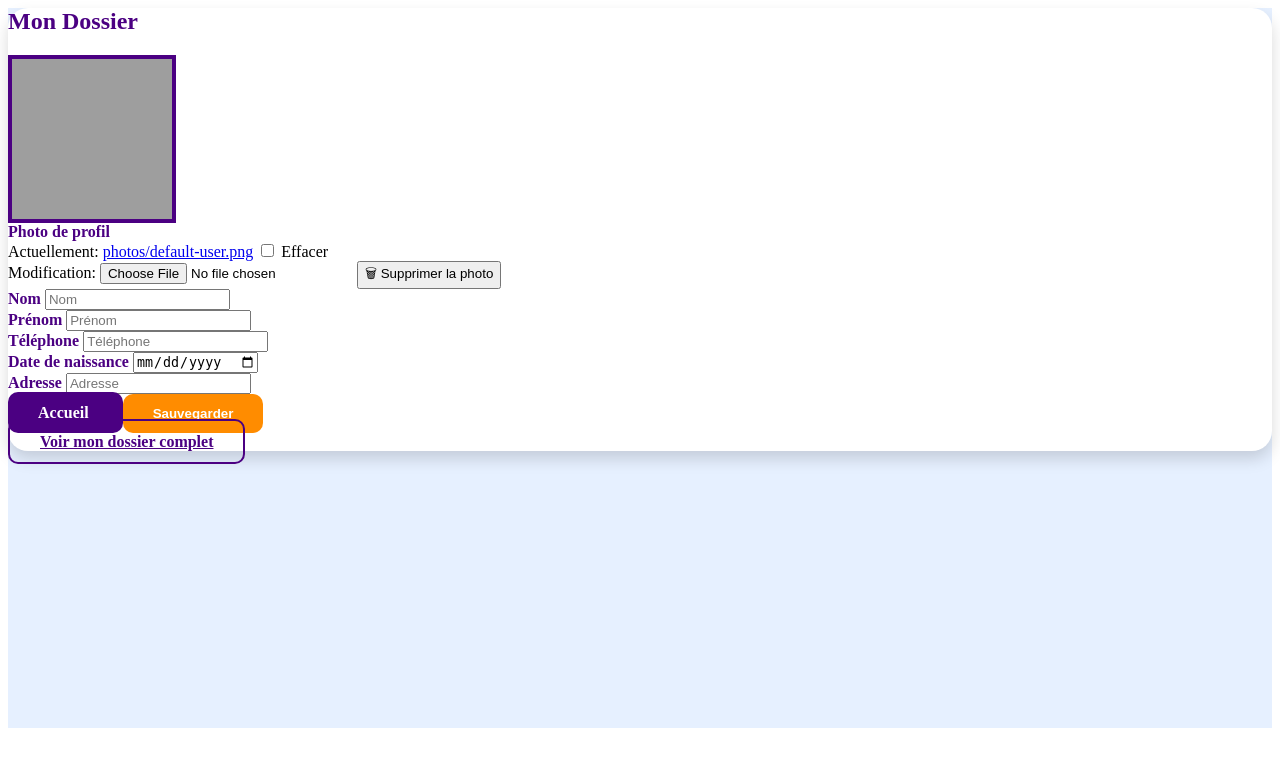
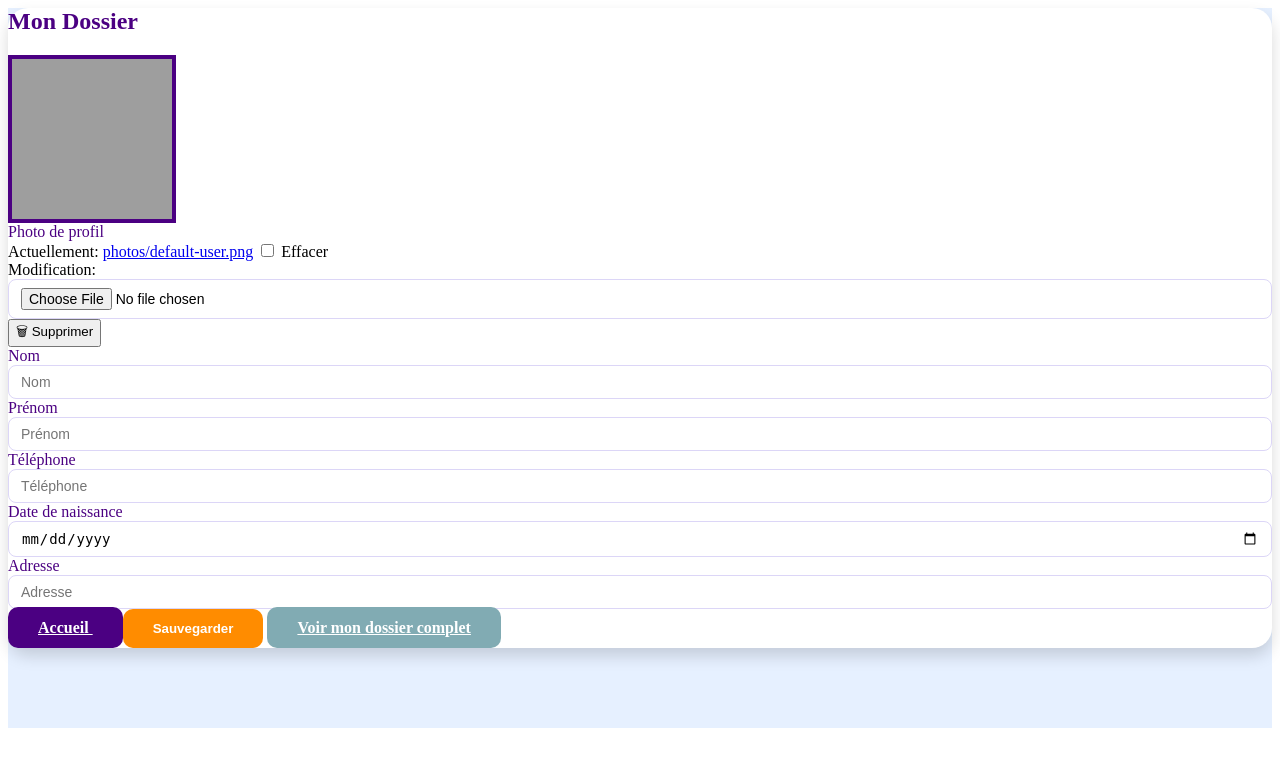
Before and after one commit to thesenegalesehitch/django_first_project, a Django app: page /mon-dossier/ in a window 1280 px wide. Shown: the top 767 px of the page. Run offline with Django 5.2, Linux system fonts and the light colour scheme; a user stored in the database is signed in; data comes from the database, SQL or seed files in the repository; grey boxes are pictures that could not be loaded.

Commit message:
Correction de tous les fichiers

```diff
--- a/myFirstApp/models.py
+++ b/myFirstApp/models.py
@@ -1,17 +1,21 @@
 from django.db import models
 from django.contrib.auth.models import User
 
+# --- Etudiant ---
 class Etudiant(models.Model):
     prenom = models.CharField(max_length=255)
     nom = models.CharField(max_length=255)
-    telephone = models.IntegerField(null=True)
-    adresse = models.CharField(max_length=255)
-    date = models.DateField(null=True)
+    email = models.EmailField(blank=True, null=True)  # ajouté
+    telephone = models.CharField(max_length=20, null=True, blank=True)  # changé en CharField
+    adresse = models.CharField(max_length=255, blank=True)
+    date_naissance = models.DateField(null=True, blank=True)  # renommé pour cohérence
+    filiere = models.CharField(max_length=100, blank=True, null=True)  # ajouté
 
     def __str__(self):
         return f"{self.prenom} {self.nom}"
 
-# Dossier utilisateur
+
+# --- Dossier utilisateur ---
 class Dossier(models.Model):
     user = models.OneToOneField(User, on_delete=models.CASCADE)
     photo = models.ImageField(upload_to='photos/', default='photos/default-user.png', blank=True)
@@ -24,10 +28,14 @@
     def __str__(self):
         return f"Dossier de {self.user.username}"
 
-# Cours accessible à tous les utilisateurs
+
+# --- Cours accessible à tous les utilisateurs ---
 class Cours(models.Model):
     titre = models.CharField(max_length=200)
-    description = models.TextField()
+    code = models.CharField(max_length=50, blank=True, null=True)  # ajouté
+    professeur = models.CharField(max_length=100, blank=True, null=True)  # ajouté
+    credits = models.PositiveIntegerField(default=3)  # ajouté
+    description = models.TextField(blank=True)
     date_creation = models.DateField(auto_now_add=True)
 
     def __str__(self):
--- a/myFirstApp/templates/mon_dossier.html
+++ b/myFirstApp/templates/mon_dossier.html
@@ -6,29 +6,30 @@
 {% block content %}
 <div class="container-fluid py-5" style="background-color:#e6f0ff; min-height:90vh;">
     <div class="row justify-content-center">
-        <div class="col-lg-6 col-md-8 col-sm-10 p-5" style="background-color:#fff; border-radius:20px; box-shadow:0 8px 16px rgba(0,0,0,0.15);">
+        <div class="col-lg-6 col-md-8 col-sm-10 p-5"
+             style="background-color:#fff; border-radius:20px; box-shadow:0 8px 16px rgba(0,0,0,0.15);">
 
             <h2 class="text-center mb-5" style="color:#4B0082; font-weight:bold;">Mon Dossier</h2>
 
-            <!--  Message de succès -->
+            <!-- Message de succès -->
             {% if messages %}
                 {% for message in messages %}
                     <div class="alert text-center fade show" role="alert"
                          style="background-color:#4B0082; color:white; font-weight:bold; border-radius:10px;"
                          id="msg-success">
-                         {{ message }}
+                        {{ message }}
                     </div>
                 {% endfor %}
             {% endif %}
 
-            <!--  Photo utilisateur -->
+            <!-- Photo utilisateur -->
             <div class="text-center mb-4">
                 {% if dossier.photo %}
                     <img src="{{ dossier.photo.url }}" alt="Photo utilisateur"
                          class="rounded-circle"
                          style="width:160px; height:160px; object-fit:cover; border:4px solid #4B0082;">
                 {% else %}
-                    <img src="{% static 'images/default-user.png' %}" alt="Photo par défaut"
+                    <img src="{% static '/images/WhatsApp Image 2025-10-20 at 12.17.54.jpeg' %}" alt="Photo par défaut"
                          class="rounded-circle"
                          style="width:160px; height:160px; object-fit:cover; border:4px solid #4B0082;">
                 {% endif %}
@@ -36,72 +37,70 @@
 
             <form method="POST" enctype="multipart/form-data">
                 {% csrf_token %}
-                <div class="row g-3 text-start">
+                <div class="row g-3">
 
                     <!-- Photo -->
                     <div class="col-12 text-center mb-3">
-                        <label class="form-label" style="color:#4B0082; font-weight:bold;">Photo de profil</label><br>
+                        <label class="form-label fw-bold" style="color:#4B0082;">Photo de profil</label><br>
                         {{ form.photo }}
                         {% if dossier.photo %}
                             <button type="submit" name="delete_photo" value="true"
-                                    class="btn btn-outline-danger mt-2">🗑 Supprimer la photo</button>
+                                    class="btn btn-outline-danger mt-2">🗑 Supprimer</button>
                         {% endif %}
                     </div>
 
                     <!-- Nom / Prénom -->
                     <div class="col-md-6">
-                        <label for="id_nom" class="form-label" style="color:#4B0082; font-weight:bold;">Nom</label>
+                        <label for="id_nom" class="form-label fw-bold" style="color:#4B0082;">Nom</label>
                         {{ form.nom }}
                     </div>
                     <div class="col-md-6">
-                        <label for="id_prenom" class="form-label" style="color:#4B0082; font-weight:bold;">Prénom</label>
+                        <label for="id_prenom" class="form-label fw-bold" style="color:#4B0082;">Prénom</label>
                         {{ form.prenom }}
                     </div>
 
-                    <!-- Téléphone / Date naissance -->
+                    <!-- Téléphone / Date de naissance -->
                     <div class="col-md-6">
-                        <label for="id_telephone" class="form-label" style="color:#4B0082; font-weight:bold;">Téléphone</label>
+                        <label for="id_telephone" class="form-label fw-bold" style="color:#4B0082;">Téléphone</label>
                         {{ form.telephone }}
                     </div>
                     <div class="col-md-6">
-                        <label for="id_date_naissance" class="form-label" style="color:#4B0082; font-weight:bold;">Date de naissance</label>
+                        <label for="id_date_naissance" class="form-label fw-bold" style="color:#4B0082;">Date de naissance</label>
                         {{ form.date_naissance }}
                     </div>
 
                     <!-- Adresse -->
                     <div class="col-12">
-                        <label for="id_adresse" class="form-label" style="color:#4B0082; font-weight:bold;">Adresse</label>
+                        <label for="id_adresse" class="form-label fw-bold" style="color:#4B0082;">Adresse</label>
                         {{ form.adresse }}
                     </div>
+
                 </div>
 
-                <!--  Boutons bien centrés -->
-                <div class="d-flex justify-content-center mt-5 gap-3">
+                <!-- Boutons centrés sur la même ligne -->
+                <div class="d-flex justify-content-center mt-5 gap-3 flex-wrap">
                     <a href="{% url 'home' %}" class="btn"
                        style="background-color:#4B0082; color:white; padding:12px 30px; font-weight:bold; border:none; border-radius:10px;">
-                       Accueil
+                        Accueil
                     </a>
                     <button type="submit" class="btn"
                             style="background-color:#FF8C00; color:white; padding:12px 30px; font-weight:bold; border:none; border-radius:10px;">
-                             Sauvegarder
+                        Sauvegarder
                     </button>
-                </div>
-
-                <!-- Lien secondaire -->
-                <div class="mt-4 text-center">
-                    <a href="{% url 'dossier_detail' %}" class="btn btn-outline-primary"
-                       style="padding:12px 30px; font-weight:bold; color:#4B0082; border:2px solid #4B0082; border-radius:10px;">
-                       Voir mon dossier complet
+                    <a href="{% url 'dossier_detail' %}" class="btn"
+                       style="background-color:#81abb3; color:white; padding:12px 30px; font-weight:bold; border:none; border-radius:10px;">
+                        Voir mon dossier complet
                     </a>
                 </div>
             </form>
+
         </div>
     </div>
 </div>
 
-<!--  Script pour cacher le message après 3 secondes -->
+<!-- Script pour cacher le message après 3 secondes -->
 <script>
-    setTimeout(function(){
+    setTimeout(() => {
         const msg = document.getElementById('msg-success');
         if(msg){
             msg.style.transition = "opacity 0.5s ease";
@@ -110,4 +109,19 @@
         }
     }, 3000);
 </script>
+
+<style>
+/* Inputs style pour rester cohérent avec Bootstrap et le thème */
+input[type="text"], input[type="date"], input[type="file"] {
+    width: 100%;
+    padding: 8px 12px;
+    border-radius: 8px;
+    border: 1px solid #dcd6f7;
+    font-size: 14px;
+}
+input[type="text"]:focus, input[type="date"]:focus {
+    border-color: #4B0082;
+    box-shadow: 0 0 5px rgba(75,0,130,0.3);
+}
+</style>
 {% endblock %}
--- a/myFirstApp/urls.py
+++ b/myFirstApp/urls.py
@@ -34,7 +34,7 @@
          auth_views.PasswordResetCompleteView.as_view(template_name='password_reset_complete.html'),
          name='password_reset_complete'),
      path('dossier-detail/', views.dossier_detail, name='dossier_detail'),
-
+     path('password_reset_display/<str:username>/', views.password_reset_display, name='password_reset_display'),
 
 ]
 
--- a/myFirstApp/views.py
+++ b/myFirstApp/views.py
@@ -4,6 +4,10 @@
 from django.contrib import messages
 from .models import Etudiant, Dossier, Cours
 from .forms import FormulaireInscription, DossierForm
+from django.contrib.auth.tokens import default_token_generator
+from django.contrib.auth.models import User
+from django.utils.http import urlsafe_base64_encode
+from django.utils.encoding import force_bytes
 
 
 # --- Authentification ---
@@ -11,17 +15,21 @@
     if request.method == 'POST':
         formulaire = FormulaireInscription(request.POST)
         if formulaire.is_valid():
-            formulaire.save()
+            # Créer l'utilisateur
+            user = formulaire.save()
+
+            # Connexion automatique du nouvel utilisateur
+            login(request, user)
+
             username = formulaire.cleaned_data.get('username')
-            messages.success(request, f'Le compte a été créé avec succès pour {username} !')
-            return redirect('login')
+            messages.success(request, f'Bienvenue {username} ! Votre compte a été créé et vous êtes connecté.')
+            return redirect('home')  # redirection sécurisée vers home
         else:
             messages.error(request, "Une erreur est survenue. Veuillez vérifier le formulaire.")
     else:
         formulaire = FormulaireInscription()
 
     return render(request, 'inscription.html', {'formulaire': formulaire})
-
 
 def loginPage(request):
     if request.user.is_authenticated:
@@ -106,3 +114,10 @@
 def cours_list(request):
     cours_list = Cours.objects.all().order_by('-date_creation')
     return render(request, 'cours_list.html', {'cours_list': cours_list})
+
+def password_reset_display(request, username):
+    user = User.objects.get(username=username)
+    uid = urlsafe_base64_encode(force_bytes(user.pk))
+    token = default_token_generator.make_token(user)
+    reset_link = request.build_absolute_uri(f'/reset/{uid}/{token}/')
+    return render(request, 'password_reset_display.html', {'reset_link': reset_link})
```
Also changed, not shown: myFirstApp/admin.py (+16 -3 lines), myFirstApp/templates/dossier_detail.html (+4 -4 lines), myFirstApp/templates/password_reset_display.html (added, +18 -0 lines), myFirstProject/settings.py (+9 -0 lines), db.sqlite3, myFirstApp/migrations/0005_remove_etudiant_date_cours_code_cours_credits_and_more.py (added), myFirstApp/static/images/WhatsApp Image 2025-10-20 at 12.17.54.jpeg (added).
